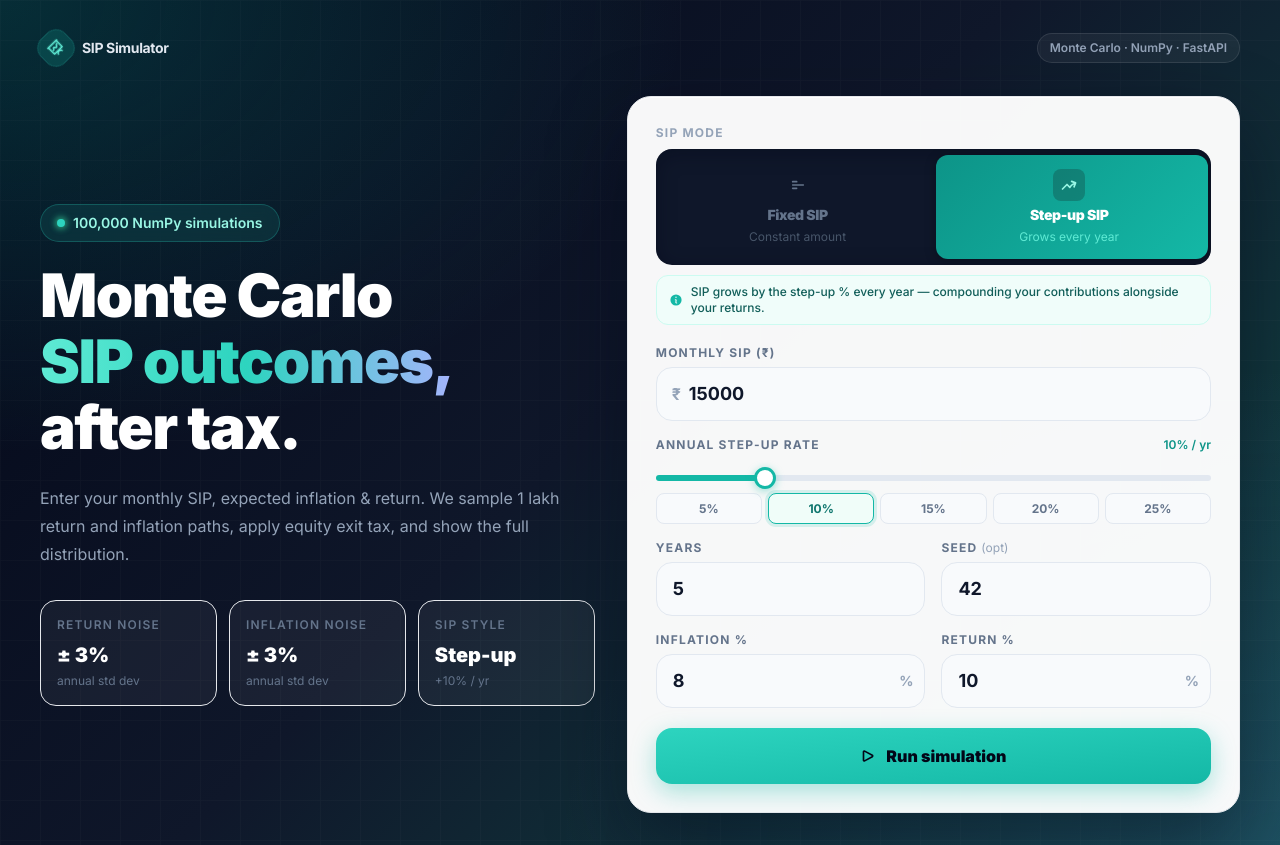
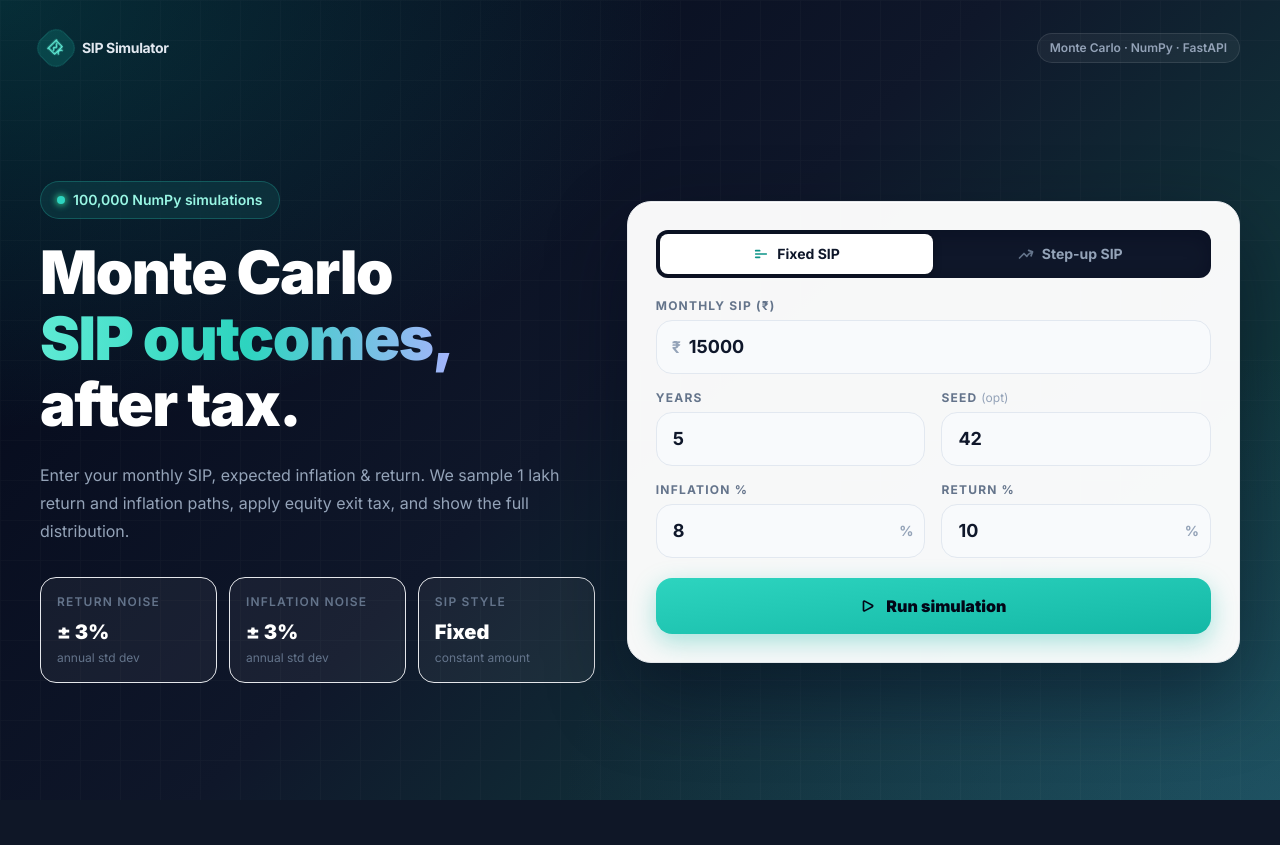
Before and after one commit to utkarshg1/sip-simulations, a FastAPI app: page / in a window 1280 px wide. After the commit the page ends 800 px from the top, so only its background shows below. Run offline with FastAPI, Linux system fonts and the light colour scheme; some libraries are stand-ins or nearby versions.

Commit message:
Update SIP options and compact the form interface
Refactor the input form to include a step-up SIP option, adjust default settings, and condense the UI elements for a more compact layout, also updating relevant documentation.

Replit-Commit-Author: Agent
Replit-Commit-Session-Id: d825a876-d92c-46f0-8627-a8d5a70f07a2
Replit-Commit-Checkpoint-Type: full_checkpoint
Replit-Commit-Event-Id: 530be962-3cfe-439e-a744-167c75311977
Replit-Commit-Screenshot-Url: https://storage.googleapis.com/screenshot-production-us-central1/cd648258-df60-4371-9954-cab8f26cc9b6/d825a876-d92c-46f0-8627-a8d5a70f07a2/TbNvpw7
Replit-Helium-Checkpoint-Created: true

```diff
--- a/main.py
+++ b/main.py
@@ -25,7 +25,7 @@ DEFAULT_FORM = {
     "expected_return_rate": 10,
     "seed": 42,
     "step_up_rate": 10,
-    "step_up_enabled": True,
+    "step_up_enabled": False,
 }
 
 
--- a/templates/index.html
+++ b/templates/index.html
@@ -55,72 +55,30 @@
 
     <!-- ── SIP Mode Segmented Slider ── -->
     <div class="mb-5">
-      <p class="mb-2 text-xs font-bold uppercase tracking-widest text-slate-400">SIP mode</p>
-
-      <!-- Pill track -->
-      <div class="sip-seg relative overflow-hidden rounded-2xl bg-slate-900 p-1.5 shadow-[0_4px_20px_rgba(2,6,23,0.35)_inset]">
-
-        <!-- Sliding pill background -->
+      <!-- Pill track — single row, compact -->
+      <div class="sip-seg relative overflow-hidden rounded-xl bg-slate-900 p-1 shadow-[0_4px_20px_rgba(2,6,23,0.35)_inset]">
+        <!-- Sliding pill -->
         <div id="seg-pill"
-          class="seg-pill absolute top-1.5 bottom-1.5 w-[calc(50%-6px)] rounded-xl shadow-[0_2px_12px_rgba(0,0,0,0.28)] transition-all duration-300"
-          style="{% if form.step_up_enabled %}left:calc(50% + 3px); background:linear-gradient(135deg,#0d9488,#14b8a6){% else %}left:6px; background:#fff{% endif %}">
+          class="seg-pill absolute top-1 bottom-1 w-[calc(50%-4px)] rounded-lg shadow-[0_2px_8px_rgba(0,0,0,0.28)] transition-all duration-300"
+          style="{% if form.step_up_enabled %}left:calc(50% + 4px); background:linear-gradient(135deg,#0d9488,#14b8a6){% else %}left:4px; background:#fff{% endif %}">
         </div>
-
-        <!-- Buttons row -->
+        <!-- Buttons -->
         <div class="relative grid grid-cols-2">
-
-          <!-- Fixed -->
-          <button type="button" id="btn-fixed"
-            onclick="setSipMode(false)"
-            class="seg-btn group flex flex-col items-center gap-1 rounded-xl py-3.5 px-3 transition-all duration-200">
-            <!-- Icon -->
-            <div id="icon-fixed"
-              class="flex h-8 w-8 items-center justify-center rounded-lg transition-all duration-200 {{ 'bg-teal-50 text-teal-700' if not form.step_up_enabled else 'bg-white/8 text-slate-500' }}">
-              <svg class="h-4 w-4" viewBox="0 0 24 24" fill="none" stroke="currentColor" stroke-width="2.5">
+          <button type="button" id="btn-fixed" onclick="setSipMode(false)"
+            class="seg-btn flex items-center justify-center gap-2 rounded-lg px-4 py-2.5 transition-all duration-200">
+            <svg id="icon-fixed" class="h-4 w-4 shrink-0 transition-colors duration-200 {{ 'text-teal-600' if not form.step_up_enabled else 'text-slate-500' }}" viewBox="0 0 24 24" fill="none" stroke="currentColor" stroke-width="2.5">
               <path stroke-linecap="round" d="M4 12h16M4 7h6M4 17h6"/>
             </svg>
-            </div>
-            <span id="label-fixed"
-              class="text-sm font-black tracking-tight transition-colors duration-200 {{ 'text-slate-900' if not form.step_up_enabled else 'text-slate-500' }}">
-              Fixed SIP
-            </span>
-            <span id="sub-fixed"
-              class="text-xs transition-colors duration-200 {{ 'text-slate-500' if not form.step_up_enabled else 'text-slate-600' }}">
-              Constant amount
-            </span>
+            <span id="label-fixed" class="text-sm font-bold transition-colors duration-200 {{ 'text-slate-900' if not form.step_up_enabled else 'text-slate-400' }}">Fixed SIP</span>
           </button>
-
-          <!-- Step-up -->
-          <button type="button" id="btn-stepup"
-            onclick="setSipMode(true)"
-            class="seg-btn group flex flex-col items-center gap-1 rounded-xl py-3.5 px-3 transition-all duration-200">
-            <!-- Icon -->
-            <div id="icon-stepup"
-              class="flex h-8 w-8 items-center justify-center rounded-lg transition-all duration-200 {{ 'bg-teal-900/40 text-teal-200' if form.step_up_enabled else 'bg-white/8 text-slate-500' }}">
-              <svg class="h-4 w-4" viewBox="0 0 24 24" fill="none" stroke="currentColor" stroke-width="2.5">
+          <button type="button" id="btn-stepup" onclick="setSipMode(true)"
+            class="seg-btn flex items-center justify-center gap-2 rounded-lg px-4 py-2.5 transition-all duration-200">
+            <svg id="icon-stepup" class="h-4 w-4 shrink-0 transition-colors duration-200 {{ 'text-teal-100' if form.step_up_enabled else 'text-slate-500' }}" viewBox="0 0 24 24" fill="none" stroke="currentColor" stroke-width="2.5">
               <path stroke-linecap="round" stroke-linejoin="round" d="M2.25 18L9 11.25l4.306 4.307a11.95 11.95 0 015.814-5.519l2.74-1.22m0 0l-5.94-2.28m5.94 2.28l-2.28 5.941"/>
             </svg>
-            </div>
-            <span id="label-stepup"
-              class="text-sm font-black tracking-tight transition-colors duration-200 {{ 'text-white' if form.step_up_enabled else 'text-slate-500' }}">
-              Step-up SIP
-            </span>
-            <span id="sub-stepup"
-              class="text-xs transition-colors duration-200 {{ 'text-teal-300' if form.step_up_enabled else 'text-slate-600' }}">
-              Grows every year
-            </span>
+            <span id="label-stepup" class="text-sm font-bold transition-colors duration-200 {{ 'text-white' if form.step_up_enabled else 'text-slate-400' }}">Step-up SIP</span>
           </button>
         </div>
-      </div>
-
-      <!-- Mode description strip -->
-      <div id="mode-desc"
-        class="mt-2.5 flex items-center gap-2 rounded-xl px-3 py-2 text-xs font-medium transition-all duration-300
-        {{ 'bg-teal-50 text-teal-800 border border-teal-100' if form.step_up_enabled else 'bg-slate-50 text-slate-600 border border-slate-100' }}">
-        <svg id="mode-desc-icon" class="h-3.5 w-3.5 shrink-0 {{ 'text-teal-500' if form.step_up_enabled else 'text-slate-400' }}" viewBox="0 0 20 20" fill="currentColor">
-          <path fill-rule="evenodd" d="M18 10a8 8 0 11-16 0 8 8 0 0116 0zm-7-4a1 1 0 11-2 0 1 1 0 012 0zM9 9a.75.75 0 000 1.5h.253a.25.25 0 01.244.304l-.459 2.066A1.75 1.75 0 0010.747 15H11a.75.75 0 000-1.5h-.253a.25.25 0 01-.244-.304l.459-2.066A1.75 1.75 0 009.253 9H9z" clip-rule="evenodd"/>
-        </svg>
-        <span id="mode-desc-text">{{ "SIP grows by the step-up % every year — compounding your contributions alongside your returns." if form.step_up_enabled else "A fixed ₹ amount is invested every month for the full duration — simple and predictable." }}</span>
       </div>
     </div>
 
@@ -149,30 +107,24 @@
         </div>
       </label>
 
-      <!-- Step-up rate field (visible only in step-up mode) -->
-      <div id="step-up-field" class="{{ '' if form.step_up_enabled else 'hidden' }} grid gap-1.5">
-        <label class="grid gap-1.5">
-          <div class="flex items-center justify-between">
-            <span class="text-xs font-bold uppercase tracking-widest text-slate-500">Annual step-up rate</span>
-            <span class="text-xs text-teal-600 font-semibold" id="step-up-rate-display">{{ form.step_up_rate if form.step_up_rate else 10 }}% / yr</span>
-          </div>
-          <!-- Range slider -->
-          <div class="relative pt-1">
+      <!-- Step-up rate field (visible only in step-up mode) — compact single block -->
+      <div id="step-up-field" class="{{ '' if form.step_up_enabled else 'hidden' }} rounded-xl border border-teal-100 bg-teal-50 px-3 py-2.5">
+        <div class="flex items-center gap-3">
+          <span class="shrink-0 text-xs font-bold uppercase tracking-widest text-slate-500">Step-up</span>
           <input type="range" min="1" max="50" step="1"
-              class="step-up-slider w-full"
+            class="step-up-slider flex-1"
             id="step-up-range"
             value="{{ form.step_up_rate if form.step_up_rate else 10 }}"
             oninput="updateStepUpRate(this.value)">
+          <span class="shrink-0 w-14 text-right text-sm font-black text-teal-700" id="step-up-rate-display">{{ form.step_up_rate if form.step_up_rate else 10 }}% / yr</span>
         </div>
-          <!-- Quick presets -->
-          <div class="flex gap-1.5 flex-wrap">
-            <button type="button" onclick="updateStepUpRate(5)"  class="preset-btn">5%</button>
-            <button type="button" onclick="updateStepUpRate(10)" class="preset-btn preset-btn-active" id="preset-10">10%</button>
-            <button type="button" onclick="updateStepUpRate(15)" class="preset-btn">15%</button>
-            <button type="button" onclick="updateStepUpRate(20)" class="preset-btn">20%</button>
-            <button type="button" onclick="updateStepUpRate(25)" class="preset-btn">25%</button>
+        <div class="mt-2 flex gap-1">
+          <button type="button" onclick="updateStepUpRate(5)"  class="preset-btn flex-1">5%</button>
+          <button type="button" onclick="updateStepUpRate(10)" class="preset-btn flex-1">10%</button>
+          <button type="button" onclick="updateStepUpRate(15)" class="preset-btn flex-1">15%</button>
+          <button type="button" onclick="updateStepUpRate(20)" class="preset-btn flex-1">20%</button>
+          <button type="button" onclick="updateStepUpRate(25)" class="preset-btn flex-1">25%</button>
         </div>
-        </label>
       </div>
 
       <!-- Years + Seed -->
@@ -228,76 +180,38 @@
 
   function setSipMode(stepUp) {
     isStepUp = stepUp;
-    var pill      = document.getElementById('seg-pill');
-    var stepField = document.getElementById('step-up-field');
-    var hiddenEn  = document.getElementById('hidden-step-up-enabled');
-    var badge     = document.getElementById('sip-style-badge');
-    var badgeSub  = document.getElementById('sip-style-sub');
-    var desc      = document.getElementById('mode-desc');
-    var descTxt   = document.getElementById('mode-desc-text');
-    var descIcon  = document.getElementById('mode-desc-icon');
-
-    // Icon + label elements
+    var pill       = document.getElementById('seg-pill');
+    var stepField  = document.getElementById('step-up-field');
+    var hiddenEn   = document.getElementById('hidden-step-up-enabled');
     var iconFixed  = document.getElementById('icon-fixed');
     var iconStepup = document.getElementById('icon-stepup');
     var lblFixed   = document.getElementById('label-fixed');
     var lblStepup  = document.getElementById('label-stepup');
-    var subFixed   = document.getElementById('sub-fixed');
-    var subStepup  = document.getElementById('sub-stepup');
+    var badge      = document.getElementById('sip-style-badge');
+    var badgeSub   = document.getElementById('sip-style-sub');
 
     if (stepUp) {
-      // Pill → right, teal
-      pill.style.left       = 'calc(50% + 3px)';
+      pill.style.left       = 'calc(50% + 4px)';
       pill.style.background = 'linear-gradient(135deg,#0d9488,#14b8a6)';
-
-      // Step-up field
       stepField.classList.remove('hidden');
       hiddenEn.value = 'on';
-
-      // Labels
-      lblFixed.className   = lblFixed.className.replace(/text-slate-900/g,'text-slate-500');
-      lblStepup.className  = lblStepup.className.replace(/text-slate-500/g,'text-white');
-      subFixed.className   = subFixed.className.replace(/text-slate-500/g,'text-slate-600');
-      subStepup.className  = subStepup.className.replace(/text-slate-600/g,'text-teal-300');
-      iconFixed.className  = iconFixed.className.replace(/bg-teal-50 text-teal-700/g,'bg-white/8 text-slate-500');
-      iconStepup.className = iconStepup.className.replace(/bg-white\/8 text-slate-500/g,'bg-teal-900/40 text-teal-200');
-
-      // Description strip
-      desc.className = desc.className.replace('bg-slate-50 text-slate-600 border-slate-100','bg-teal-50 text-teal-800 border-teal-100');
-      descTxt.textContent = 'SIP grows by the step-up % every year — compounding your contributions alongside your returns.';
-      descIcon.className  = descIcon.className.replace('text-slate-400','text-teal-500');
-
-      // Hero badge
-      if (badge) { badge.textContent = 'Step-up'; }
-      if (badgeSub) {
-        var rate = document.getElementById('hidden-step-up-rate').value;
-        badgeSub.textContent = '+' + rate + '% / yr';
-      }
+      iconFixed.style.color  = '#94a3b8';
+      iconStepup.style.color = '#ccfbf1';
+      lblFixed.style.color   = '#94a3b8';
+      lblStepup.style.color  = '#fff';
+      if (badge)    badge.textContent    = 'Step-up';
+      if (badgeSub) badgeSub.textContent = '+' + document.getElementById('hidden-step-up-rate').value + '% / yr';
     } else {
-      // Pill → left, white
-      pill.style.left       = '6px';
+      pill.style.left       = '4px';
       pill.style.background = '#fff';
-
-      // Step-up field
       stepField.classList.add('hidden');
       hiddenEn.value = '';
-
-      // Labels
-      lblFixed.className   = lblFixed.className.replace(/text-slate-500/g,'text-slate-900');
-      lblStepup.className  = lblStepup.className.replace(/text-white/g,'text-slate-500');
-      subFixed.className   = subFixed.className.replace(/text-slate-600/g,'text-slate-500');
-      subStepup.className  = subStepup.className.replace(/text-teal-300/g,'text-slate-600');
-      iconFixed.className  = iconFixed.className.replace(/bg-white\/8 text-slate-500/g,'bg-teal-50 text-teal-700');
-      iconStepup.className = iconStepup.className.replace(/bg-teal-900\/40 text-teal-200/g,'bg-white/8 text-slate-500');
-
-      // Description strip
-      desc.className = desc.className.replace('bg-teal-50 text-teal-800 border-teal-100','bg-slate-50 text-slate-600 border-slate-100');
-      descTxt.textContent = 'A fixed ₹ amount is invested every month for the full duration — simple and predictable.';
-      descIcon.className  = descIcon.className.replace('text-teal-500','text-slate-400');
-
-      // Hero badge
-      if (badge) { badge.textContent = 'Fixed'; }
-      if (badgeSub) { badgeSub.textContent = 'constant amount'; }
+      iconFixed.style.color  = '#0d9488';
+      iconStepup.style.color = '#94a3b8';
+      lblFixed.style.color   = '#0f172a';
+      lblStepup.style.color  = '#94a3b8';
+      if (badge)    badge.textContent    = 'Fixed';
+      if (badgeSub) badgeSub.textContent = 'constant amount';
     }
   }
 
@@ -305,38 +219,21 @@
     val = parseInt(val, 10);
     var slider = document.getElementById('step-up-range');
     slider.value = val;
-    // Update the track fill via CSS custom property
-    var min = parseInt(slider.min) || 1;
-    var max = parseInt(slider.max) || 50;
-    var pct = ((val - min) / (max - min) * 100).toFixed(1) + '%';
+    var pct = ((val - 1) / 49 * 100).toFixed(1) + '%';
     slider.style.background = 'linear-gradient(to right,#14b8a6 0%,#14b8a6 ' + pct + ',#e2e8f0 ' + pct + ')';
     document.getElementById('hidden-step-up-rate').value = val;
     document.getElementById('step-up-rate-display').textContent = val + '% / yr';
-
-    // Hero badge sub
     var badgeSub = document.getElementById('sip-style-sub');
-    if (badgeSub && isStepUp) { badgeSub.textContent = '+' + val + '% / yr'; }
-
-    // Highlight active preset
-    [5,10,15,20,25].forEach(function(p){
-      var btn = document.getElementById('preset-' + p);
-      if (!btn) btn = Array.from(document.querySelectorAll('.preset-btn')).find(b => b.textContent.trim() === p+'%');
-      if (!btn) return;
-      if (p === val) {
-        btn.classList.add('preset-btn-active');
-      } else {
-        btn.classList.remove('preset-btn-active');
-      }
+    if (badgeSub && isStepUp) badgeSub.textContent = '+' + val + '% / yr';
+    document.querySelectorAll('.preset-btn').forEach(function(btn) {
+      var p = parseInt(btn.textContent);
+      if (p === val) btn.classList.add('preset-btn-active');
+      else           btn.classList.remove('preset-btn-active');
     });
   }
 
-  // Init preset buttons with correct ids
   document.addEventListener('DOMContentLoaded', function() {
-    document.querySelectorAll('.preset-btn').forEach(function(btn) {
-      var rate = parseInt(btn.textContent);
-      if (!isNaN(rate)) btn.id = 'preset-' + rate;
-    });
-    var initVal = parseInt(document.getElementById('step-up-range').value);
+    var initVal = parseInt(document.getElementById('step-up-range').value) || 10;
     updateStepUpRate(initVal);
   });
 </script>
```
Also changed, not shown: README.md. Lines whose indentation alone changed are shown as unchanged.
